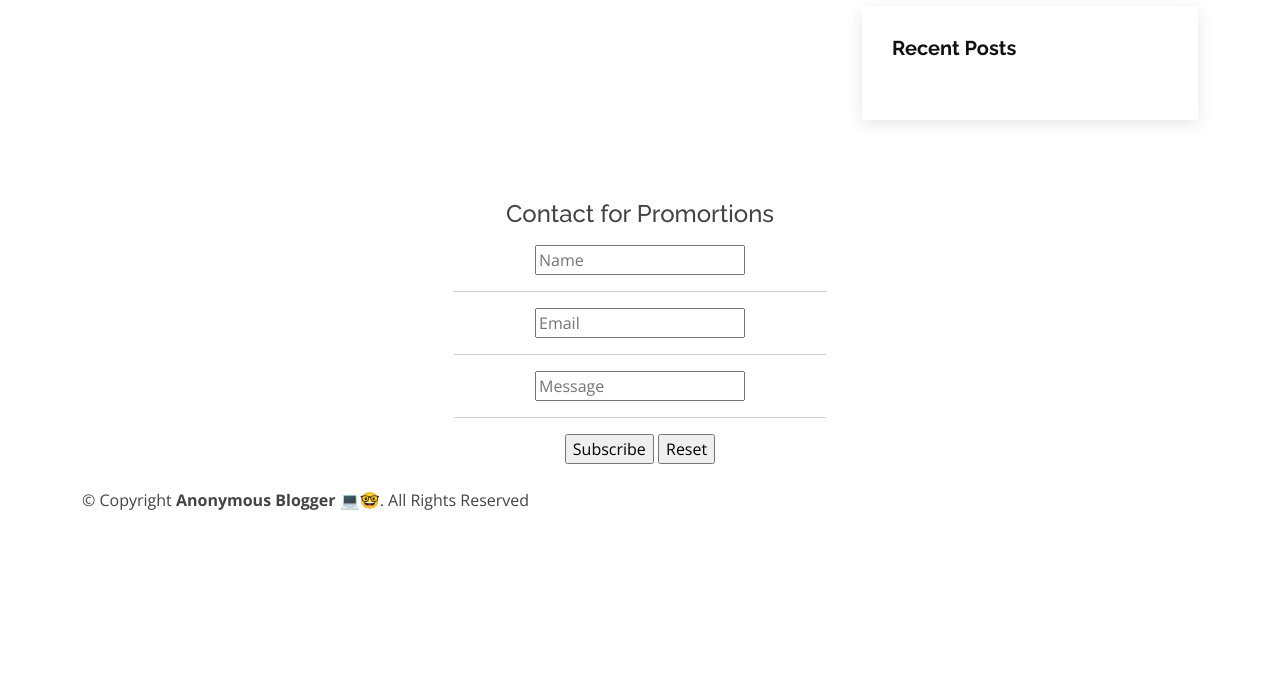
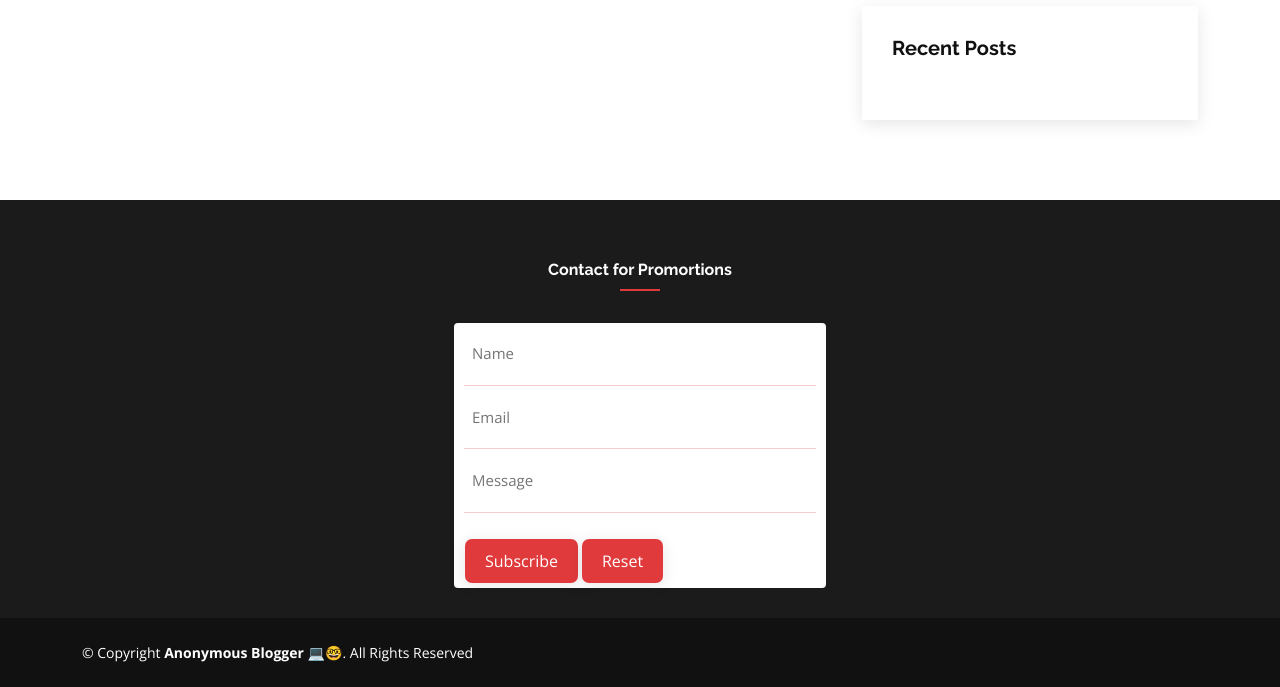
Before and after one commit to Yashkapure06/Blogging-Website, a Node server app: page / in a window 1280 px wide. Shown: the part 174-861 px from the top of the page. Before the commit the page ends 684 px from the top, so only its background shows below. Run offline with Node 20, Linux system fonts and the light colour scheme; data that the repository does not hold is empty; some libraries are stand-ins or nearby versions.

Commit message:
contact form design

```diff
--- a/public/css/style.css
+++ b/public/css/style.css
@@ -320,3 +320,134 @@
   font-size: 14px;
   color: #aaaaaa;
 }
+
+/*--------------------------------------------------------------
+# Footer
+--------------------------------------------------------------*/
+#footer {
+  color: #fff;
+  font-size: 14px;
+  background: #111111;
+}
+
+#footer .footer-top {
+  padding: 60px 10px 30px 10px;
+  background: #1b1b1b;
+}
+
+#footer .footer-top .footer-contact {
+  margin-bottom: 30px;
+}
+
+#footer .footer-top .footer-contact h3 {
+  font-size: 26px;
+  line-height: 1;
+  font-weight: 700;
+}
+
+#footer .footer-top .footer-contact h3 span {
+  color: #e03a3c;
+}
+
+#footer .footer-top .footer-contact p {
+  font-size: 14px;
+  line-height: 24px;
+  margin-bottom: 0;
+  font-family: "Raleway", sans-serif;
+}
+
+#footer .footer-top h4 {
+  font-size: 16px;
+  font-weight: bold;
+  position: relative;
+  padding-bottom: 12px;
+}
+
+#footer .footer-top h4::after {
+  content: '';
+  position: relative;
+  display: block;
+  width: 40px;
+  height: 2px;
+  background: #e03a3c;
+  top:10px;
+  bottom: 0;
+  left: 0;
+}
+
+#footer .footer-newsletter {
+  font-size: 15px;
+}
+
+#footer .footer-newsletter h4 {
+  font-size: 16px;
+  font-weight: bold;
+  position: relative;
+  padding-bottom: 12px;
+}
+
+#footer .footer-newsletter form {
+  margin-top: 30px;
+  background: #fff;
+  padding: 15px 10px;
+  position: relative;
+  border-radius: 4px;
+  text-align: left;
+}
+
+#footer .footer-newsletter form input[type="email"] {
+  border: 0;
+  padding: 4px 8px;
+  width: calc(100% - 100px);
+}
+#footer .footer-newsletter form input[type="text"] {
+  border: 0;
+  padding: 4px 8px;
+  width: calc(100% - 100px);
+}
+
+#footer .footer-newsletter  input[type="submit"]  {
+  position: relative;
+  top: 10px;
+  right: -1px;
+  bottom: 0;
+  border: 0;
+  background: none;
+  font-size: 16px;
+  padding: 10px 20px;
+  background: #e03a3c;
+  color: #fff;
+  transition: 0.3s;
+  border-radius: 7px;
+  box-shadow: 0px 2px 15px rgba(0, 0, 0, 0.1);
+}
+#footer .footer-newsletter  input[type="reset"]  {
+  position: relative;
+  top: 10px;
+  right: -1px;
+  bottom: 0;
+  border: 0;
+  background: none;
+  font-size: 16px;
+  padding: 10px 20px;
+  background: #e03a3c;
+  color: #fff;
+  transition: 0.3s;
+  border-radius: 7px;
+  box-shadow: 0px 2px 15px rgba(0, 0, 0, 0.1);
+}
+
+#footer .footer-newsletter  input[type="submit"]:hover {
+  background: #e35052;
+}
+
+#footer .credits {
+  padding-top: 5px;
+  font-size: 13px;
+}
+
+hr{
+  width: 100%;
+  height: 5px;
+  background: #e03a3c;
+}
```
